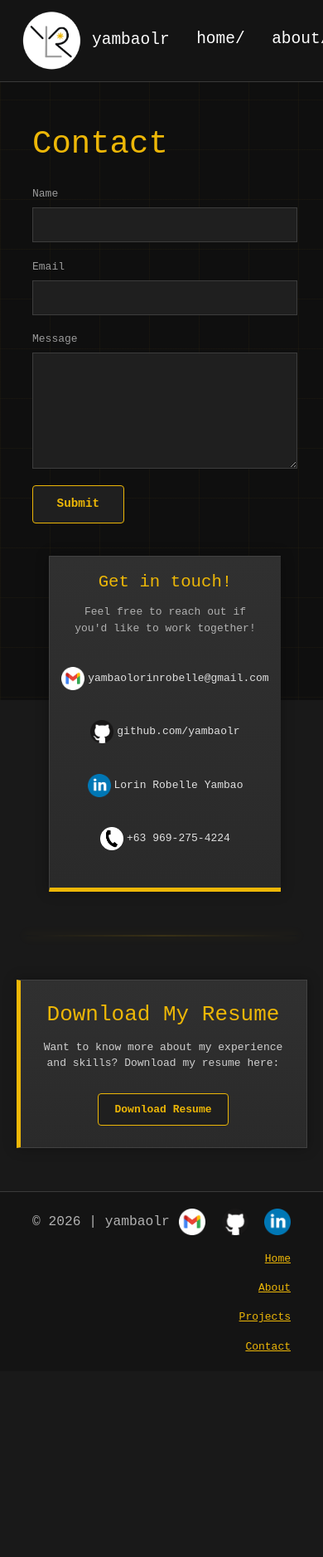
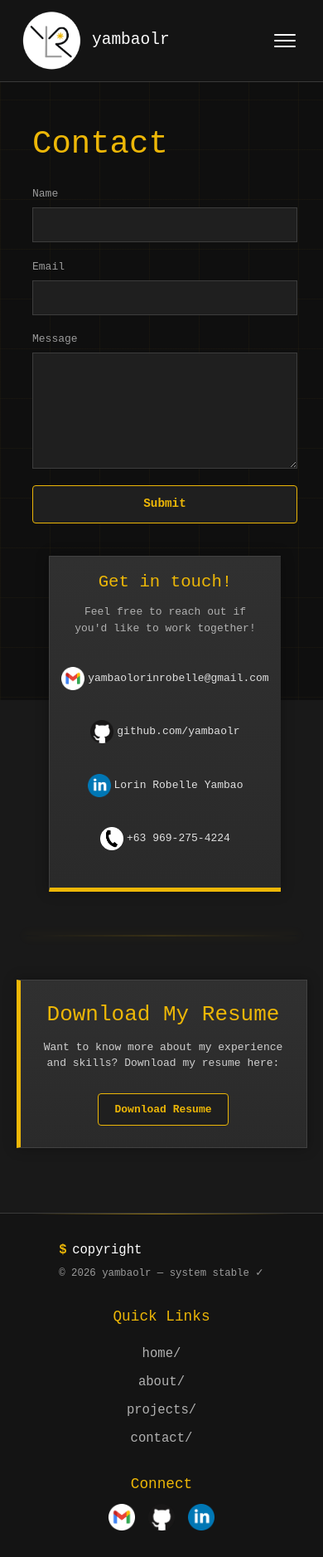
Before and after one commit to yambaolr/YLR-Portfolio, an Angular app: page /contact in a window 390 px wide. Shown: the whole page at 83% size. Before the commit the page ends 1653 px from the top, so only its background shows below. Built offline with nearby package versions, Linux system fonts and the light colour scheme.

Commit message:
✨ Added hamburger menu and enhanced mobile responsiveness
- Implemented hamburger menu for smaller viewports
- Redesigned footer
- Improved responsiveness of the navigation and footer for smaller screens.

```diff
--- a/src/app/about/about.css
+++ b/src/app/about/about.css
@@ -312,6 +312,7 @@
     .hero-content ul {
         margin-left: 0;
         padding: 0;
+        list-style-type: none;
     }
 
     .cert-grid {
--- a/src/app/app.css
+++ b/src/app/app.css
@@ -20,6 +20,13 @@ nav {
 nav .logo {
     width: 72px;
     height: 72px;
+}
+
+.logo-link {
+    display: flex;
+    align-items: center;
+    text-decoration: none;
+    color: inherit;
 }
 
 nav .name {
@@ -49,61 +56,221 @@ nav .name {
     border-bottom: 2px solid #facc15;
 }
 
+/* === Hamburger Menu === */
+
+.hamburger {
+    display: none;
+    position: relative;
+    width: 40px;
+    height: 40px;
+    padding: 0;
+    background: transparent;
+    border: none;
+    cursor: pointer;
+    z-index: 1001;
+    outline: none;
+    -webkit-tap-highlight-color: transparent;
+    align-items: center;
+    justify-content: center;
+}
+
+.hamburger span {
+    position: absolute;
+    width: 26px;
+    height: 2px;
+    background: #fff;
+    border-radius: 2px;
+    transition: all 0.3s ease;
+}
+
+.hamburger span:nth-child(1) {
+    top: 12px;
+}
+
+.hamburger span:nth-child(2) {
+    top: 19px;
+}
+
+.hamburger span:nth-child(3) {
+    top: 26px;
+}
+
+.hamburger span.open:nth-child(1) {
+    transform: rotate(45deg);
+    top: 19px;
+}
+
+.hamburger span.open:nth-child(2) {
+    opacity: 0;
+}
+
+.hamburger span.open:nth-child(3) {
+    transform: rotate(-45deg);
+    top: 19px;
+}
+
+@media (max-width: 768px) {
+    .hamburger {
+        display: flex;
+        margin-left: auto;
+    }
+
+    .nav-links {
+        position: fixed;
+        top: 0;
+        right: 0;
+        width: 50%;
+        height: 100vh;
+        background: #141414;
+        border: 1px solid #3a3a3a;
+        flex-direction: column;
+        align-items: flex-start;
+        gap: 2rem;
+        padding: 2rem 0;
+        padding-top: 120px;
+        transform: translateX(200%);
+        transition: transform 0.3s ease-in-out;
+    }
+
+    .nav-links.open {
+        transform: translateX(0);
+    }
+
+    .nav-links a {
+        margin-top: 1.5rem;
+    }
+
+    body.menu-open::after {
+        content: "";
+        position: fixed;
+        inset: 0;
+        background: rgba(0,0,0,0.5);
+        z-index: 999;
+    }
+}
+
 /* === Footer === */
 footer {
+    position: relative;
+    background-color: #141414;
+    border-top: 1px solid #3a3a3a;
+    padding: 3rem 4rem;
+    color: #b1b1b1;
+    font-size: 1.2em;
+}
+
+footer::before {
+    content: "";
+    position: absolute;
+    top: 0;
+    left: 10%;
+    right: 10%;
+    height: 1px;
+    background: linear-gradient(
+        to right,
+        transparent,
+        rgba(237,183,7,0.6),
+        transparent
+    );
+}
+
+.footer-container {
     display: flex;
     justify-content: space-between;
-    align-items: flex-start;
-    padding: 1.5rem 3rem;
-    width: 100%;
-    background-color: #141414;
-    color: #b1b1b1;
-    border-top: 1px solid #4b4b4bb2;
-    margin-top: 4rem;
+    gap: 3rem;
 }
 
-.left-side {
-    display: flex;
-    align-items: flex-start;
+.footer-terminal {
+    max-width: 350px;
 }
 
-.right-side {
+.terminal-line {
+    display: flex;
+    align-items: center;
+    gap: 0.5rem;
+    font-family: monospace;
+    margin-bottom: 0.5rem;
+}
+
+.prompt {
+    color: #edb707;
+    font-weight: bold;
+}
+
+.command {
+    color: #ffffff;
+}
+
+.terminal-output {
+    font-family: monospace;
+    color: #9b9b9b;
+    font-size: 0.95rem;
+}
+
+.footer-links h4,
+.footer-social h4 {
+    margin-bottom: 1rem;
+    color: #edb707;
+}
+
+.footer-links {
     display: flex;
     flex-direction: column;
-    align-items: flex-end;
-    gap: 1rem;
+    gap: 0.8rem;
 }
 
-footer h5 {
-    margin: 0.5rem 0;
+.footer-links a {
+    color: #b1b1b1;
+    text-decoration: none;
+    font-family: monospace;
+    transition: color 0.2s ease;
+}
+
+.footer-links a:hover {
+    color: #edb707;
+}
+
+.social-icons {
+    display: flex;
+    gap: 1.2rem;
 }
 
 .icon {
     width: 32px;
     height: 32px;
-    cursor: pointer;
+    transition: transform 0.2s ease, filter 0.2s ease;
 }
 
-.social-media {
-    display: flex;
-    gap: 1.5rem;
+.icon:hover {
+    transform: translateY(-4px);
+    filter: drop-shadow(0 0 8px rgba(237, 183, 7, 0.318));
 }
 
-.page-links {
-    margin-top: 0.5rem;
-    display: flex;
-    flex-direction: column;
-    align-items: flex-end;
-    gap: 1.2rem;
+@media (max-width: 768px) {
+    footer {
+        padding: 2.5rem 2rem;
+    }
 
-}
+    .footer-container {
+        flex-direction: column;
+        align-items: center;
+        text-align: center;
+        gap: 2.5rem;
+    }
 
-.page-links a {
-    color: #edb707;
-}
+    .footer-terminal,
+    .footer-links,
+    .footer-social {
+        align-items: center;
+    }
 
-.page-links a:hover {
-    color: #fff9e0;
+    .footer-links {
+        align-items: center;
+    }
+
+    .social-icons {
+        justify-content: center;
+    }
 }
 
 /* === BG === */
--- a/src/app/app.html
+++ b/src/app/app.html
@@ -1,32 +1,72 @@
 <nav>
-  <img src="images/logo.png" alt="Logo" class="logo" />
-  <p class="name">yambaolr</p>
-  <div class="nav-links">
-    <a routerLink="/" routerLinkActive="active" [routerLinkActiveOptions]="{exact: true}">home/</a>
-    <a routerLink="/about" routerLinkActive="active">about/</a>
-    <a routerLink="/projects" routerLinkActive="active">projects/</a>
-    <a routerLink="/contact" routerLinkActive="active">contact/</a>
+    <a routerLink="/" class="logo-link">
+      <img src="images/logo.png" alt="Logo" class="logo" />
+      <span class="name">yambaolr</span>
+    </a>
+
+    <!-- Hamburger -->
+    <button class="hamburger" (click)="toggleMenu()">
+      <span [class.open]="isMenuOpen"></span>
+      <span [class.open]="isMenuOpen"></span>
+      <span [class.open]="isMenuOpen"></span>
+    </button>
+
+    <!-- Nav Links -->
+    <div class="nav-links" [class.open]="isMenuOpen">
+      <a routerLink="/" routerLinkActive="active"
+        [routerLinkActiveOptions]="{exact: true}"
+        (click)="closeMenu()">home/</a>
+
+      <a routerLink="/about" routerLinkActive="active"
+        (click)="closeMenu()">about/</a>
+
+      <a routerLink="/projects" routerLinkActive="active"
+        (click)="closeMenu()">projects/</a>
+
+      <a routerLink="/contact" routerLinkActive="active"
+        (click)="closeMenu()">contact/</a>
   </div>
 </nav>
 
 <div class="global-bg"></div>
-<router-outlet />
+<div class="main-content">
+  <router-outlet></router-outlet>
+</div>
 
 <footer>
-  <div class="left-side">
-    <h5>© 2026 | yambaolr </h5>
-  </div>
-    <div class="right-side">
-      <div class="social-media">
-        <a href="mailto:yambaolorinrobelle@gmail.com" target="_blank"><img src="images/mail-icon.png" alt="GMail" class="icon"></a>
-        <a href="https://github.com/yambaolr/" target="_blank"><img src="images/github-icon.png" alt="GitHub" class="icon"/></a>
-        <a href="https://www.linkedin.com/in/yambaolr/" target="_blank"><img src="images/linkedin-icon.png" alt="LinkedIn" class="icon"/></a>
+  <div class="footer-container">
+
+    <div class="footer-terminal">
+      <div class="terminal-line">
+        <span class="prompt">$</span>
+        <span class="command">copyright</span>
+      </div>
+      <p class="terminal-output">
+        © {{ currentYear }} yambaolr — system stable ✓
     </div>
-    <div class="page-links">
-      <a routerLink="/">Home</a>
-      <a routerLink="/about">About</a>
-      <a routerLink="/projects">Projects</a>
-      <a routerLink="/contact">Contact</a>
+
+    <div class="footer-links">
+      <h4>Quick Links</h4>
+      <a routerLink="/">home/</a>
+      <a routerLink="/about">about/</a>
+      <a routerLink="/projects">projects/</a>
+      <a routerLink="/contact">contact/</a>
     </div>
+
+    <div class="footer-social">
+      <h4>Connect</h4>
+      <div class="social-icons">
+        <a href="mailto:yambaolorinrobelle@gmail.com" target="_blank">
+          <img src="images/mail-icon.png" alt="Mail" class="icon">
+        </a>
+        <a href="https://github.com/yambaolr/" target="_blank">
+          <img src="images/github-icon.png" alt="GitHub" class="icon">
+        </a>
+        <a href="https://www.linkedin.com/in/yambaolr/" target="_blank">
+          <img src="images/linkedin-icon.png" alt="LinkedIn" class="icon">
+        </a>
+      </div>
+    </div>
+
   </div>
 </footer>
--- a/src/app/app.ts
+++ b/src/app/app.ts
@@ -9,6 +9,8 @@ import { RouterOutlet, RouterLink, RouterLinkActive, Router, NavigationEnd } fro
 })
 export class App {
   protected readonly title = signal('YLR-Portfolio');
+  isMenuOpen = false;
+  currentYear = new Date().getFullYear();
 
   constructor(private router: Router) {
     this.router.events.subscribe(event => {
@@ -17,4 +19,14 @@ export class App {
       }
     });
   }
+
+  toggleMenu() {
+    this.isMenuOpen = !this.isMenuOpen;
+    document.body.classList.toggle('menu-open', this.isMenuOpen);
+  }
+
+  closeMenu() {
+    this.isMenuOpen = false;
+    document.body.classList.remove('menu-open');
+  }
 }
--- a/src/app/contact/contact.css
+++ b/src/app/contact/contact.css
@@ -162,6 +162,7 @@ small {
 .resume-section {
     width: 80%;
     margin: 4rem auto;
+    margin-bottom: 6em;
     padding: 3rem;
     background: linear-gradient(180deg, #303030 0%, #2a2a2a 100%);
     border: 1px solid #4b4b4bb2;
@@ -223,6 +224,16 @@ small {
     }
 }
 
+@media (max-width: 768px) {
+    .contact-form {
+        width: 100%;
+    }
+
+    .contact-form button {
+        width: 100%;
+    }
+}
+
 @media (max-width: 576px) {
     .contact-info-card {
         padding: 1.5rem;
--- a/src/app/home/home.html
+++ b/src/app/home/home.html
@@ -133,5 +133,5 @@
 
 <section class="contact-section">
     <h2>// Let’s build something...</h2>
-    <p>Feel free to reach out to me for any inquiries, collaborations, or just to say hello! I'm always open to connecting with fellow developers, industry professionals, and anyone interested in my work.</p>
+    <p>Feel free to reach out to me for any inquiries, collaborations, or just to say hello! <br/> I'm always open to connecting with fellow developers, industry professionals, and anyone interested in my work.</p>
 <a routerLink="/contact" class="btn-primary">Contact Me</a>
--- a/src/styles.css
+++ b/src/styles.css
@@ -7,6 +7,12 @@
 body {
     background-color: #191919!important;
     color: #fff!important;
+}
+
+app-root {
+    display: grid;
+    grid-template-rows: auto 1fr auto;
+    min-height: 100vh;
 }
 
 /* === General Use === */
```
